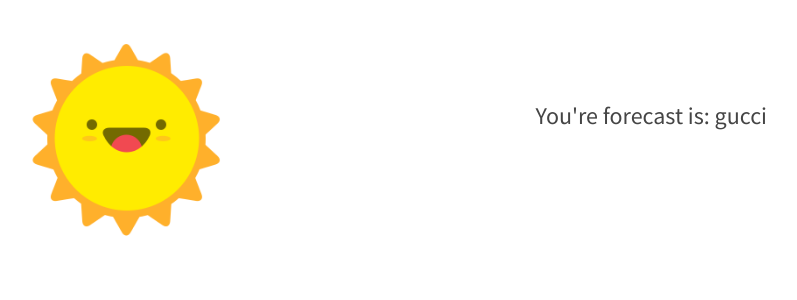
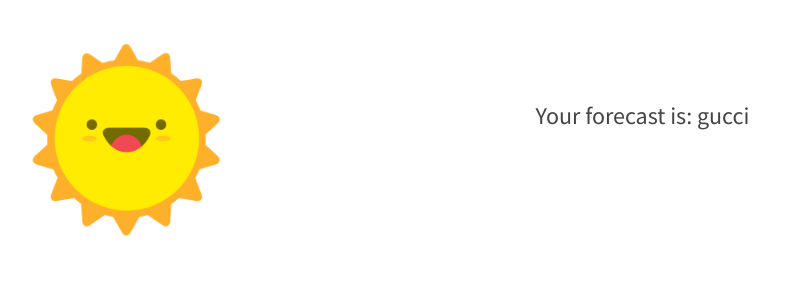
Before and after one commit to NewCollegeCS/AirCheck, a Python web app: template rest/templates/index.html in a window 1280 px wide. Shown: the part 855-1155 px from the top of the page, without its empty margins (217-1014 px from the left). Run offline with Jinja, Linux system fonts and the light colour scheme; the template is opened without the code that fills it, so the values that code supplies are empty; some libraries are stand-ins or nearby versions.

Commit message:
fixes grammer mistake

```diff
--- a/rest/templates/index.html
+++ b/rest/templates/index.html
@@ -73,7 +73,7 @@
 
             how_it_is_today[TodayLevelsEnum.DANAGER] = ['sick.jpg', "10/10 wouldn't recommend going outside"];
             how_it_is_today[TodayLevelsEnum.IFFY] = ['frank.png', "Best to stay inside and watch Always Sunny in Philadelphia"];
-            how_it_is_today[TodayLevelsEnum.GOOD] = ['good.png', "You're forecast is: gucci"];
+            how_it_is_today[TodayLevelsEnum.GOOD] = ['good.png', "Your forecast is: gucci"];
 
             var forecast = Math.floor(Math.random() * 3);
 
```
